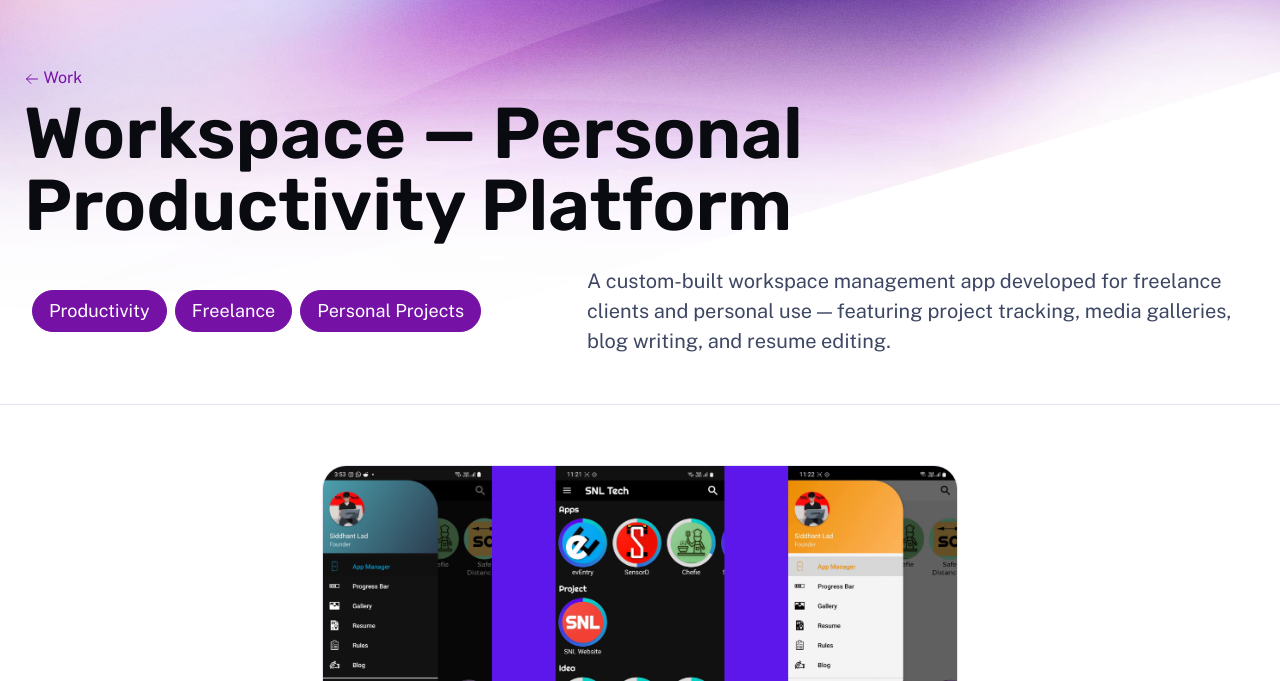
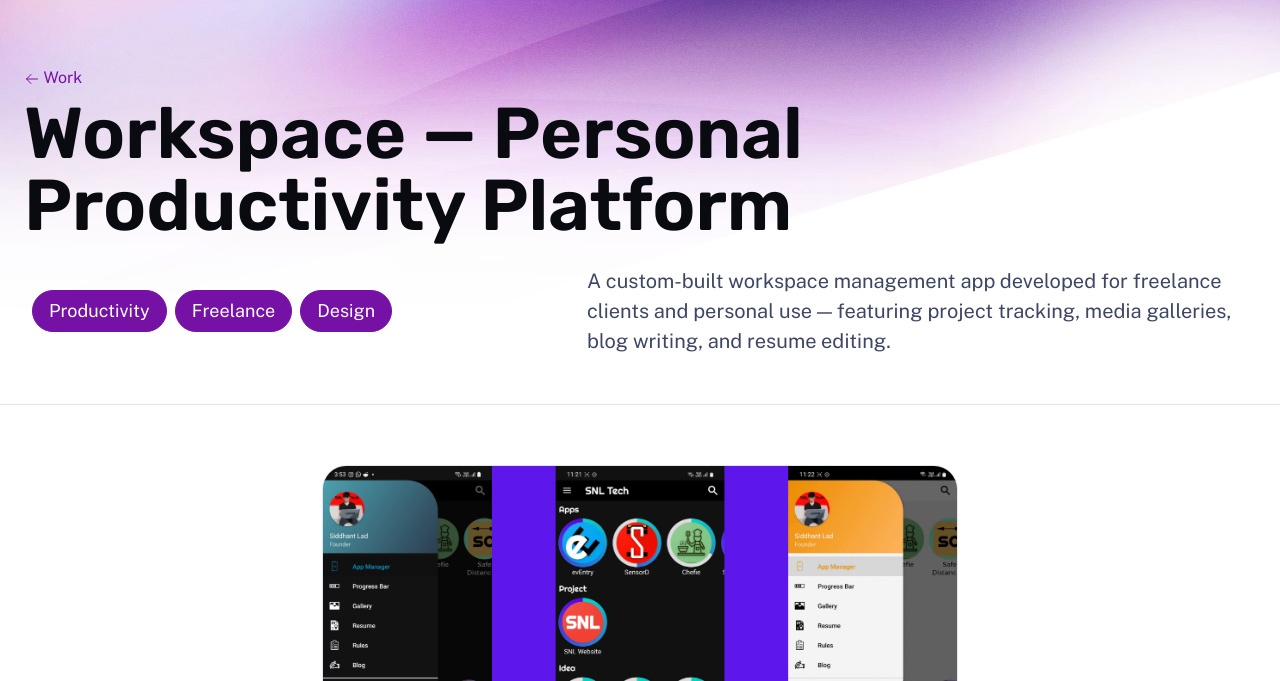
Before and after one commit to SiddhantL/SiddhantL.github.io, an Astro site: page /work/workspace in a window 1280 px wide. Shown: the part 119-800 px from the top of the page. Built offline with nearby package versions, Linux system fonts and the light colour scheme; Astro itself is replaced by a stand-in of ours.

Commit message:
Workspace Tag modified

```diff
--- a/src/content/work/nested/workspace.md
+++ b/src/content/work/nested/workspace.md
@@ -9,7 +9,7 @@ description: |
 tags:
   - Productivity
   - Freelance
-  - Personal Projects
+  - Design
 skills:
   - simple-icons:flutter
   - simple-icons:firebase
```
